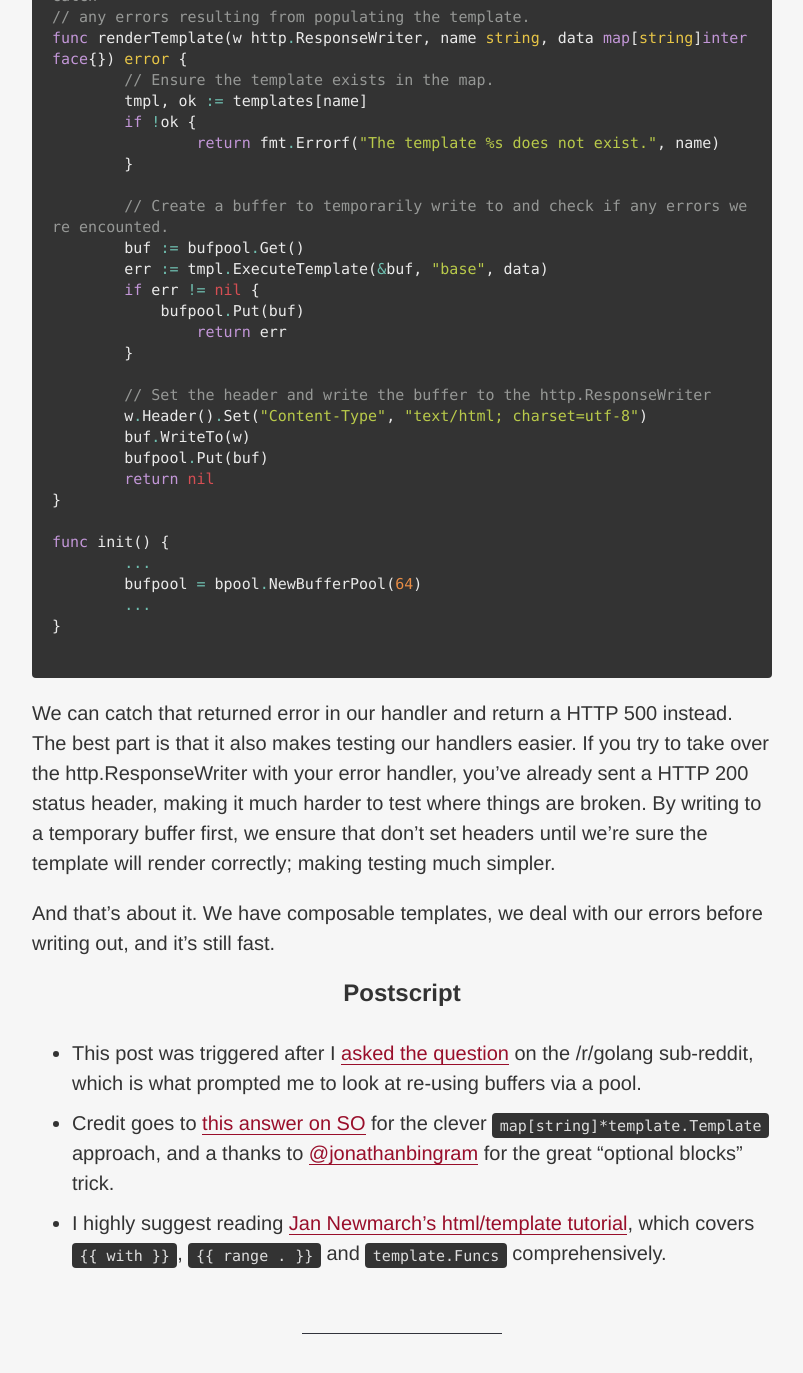
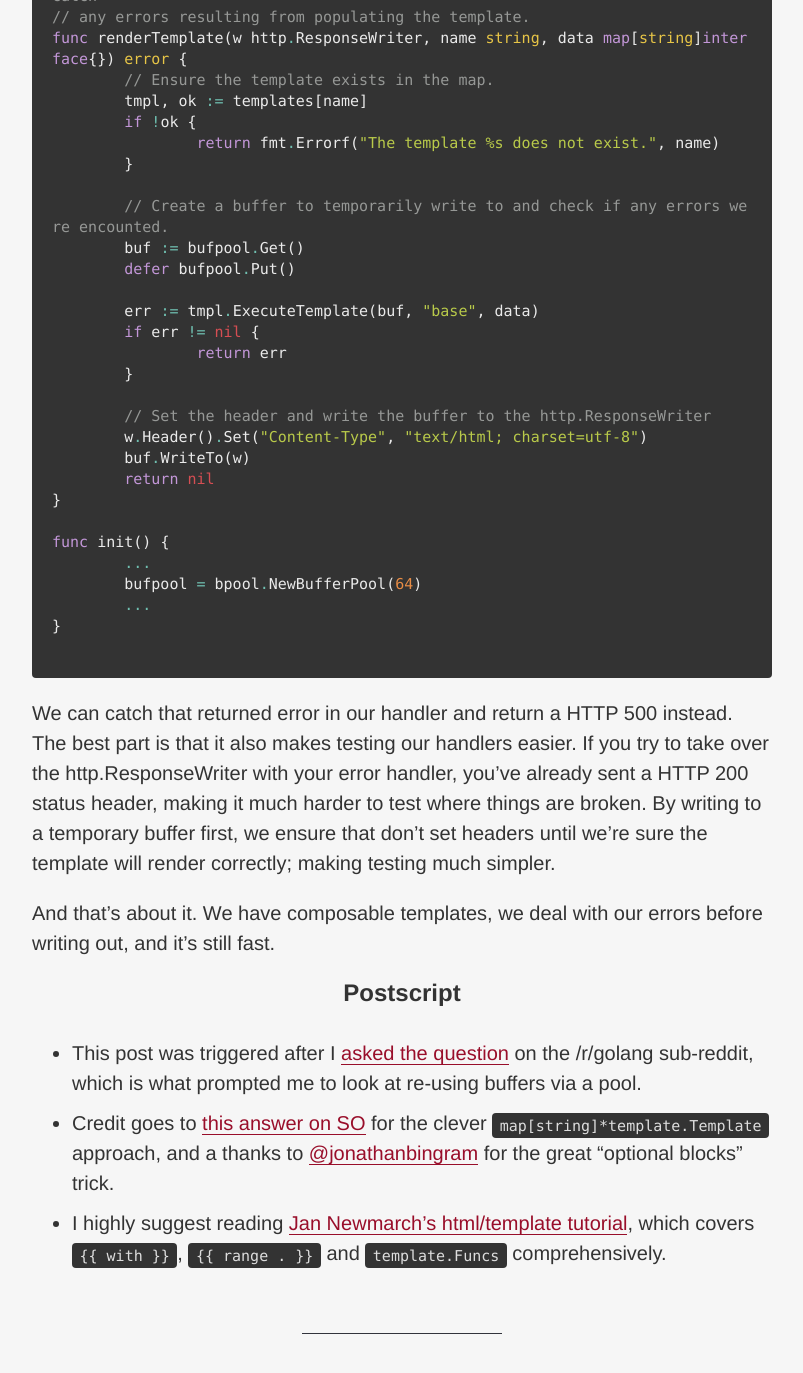
Before and after one commit to elithrar/elithrar.github.io, a Jekyll site: the page built from index.html, in a window 1280 px wide and 1400 px high, scrolled down 26428 px. Shown: the top 1373 px of the window, without its empty margins (238-1041 px from the left). Built offline with Jekyll 4.4.1, drawn with Linux system fonts in a browser that asks for light colours; Markdown is read by kramdown in place of the engine named in the settings; the list of posts is cut into pages by our own code.

Commit message:
Centred archive headers (again).
Added <hr> on post page above title.

Typo in code example - &buf to buf as already a *buf.

```diff
--- a/_layouts/post.html
+++ b/_layouts/post.html
@@ -3,6 +3,7 @@
 ---
 
 <div class="post">
+    <hr>
   <h1 class="post-title">
       <a href="{{ page.url }}">
           {{ page.title }}
--- a/_posts/2014-06-10-approximating-html-template-inheritance.md
+++ b/_posts/2014-06-10-approximating-html-template-inheritance.md
@@ -4,6 +4,7 @@
 categories: "go, web"
 published: true
 ---
+
 
 Go's [html/template](http://golang.org/pkg/html/template/) package is fairly minimal compared to templating packages associated with other languages (Jinja, Mustache, even Django's templates), although it makes up for this with [security](http://js-quasis-libraries-and-repl.googlecode.com/svn/trunk/safetemplate.html#problem_definition) and great docs.
 
@@ -142,16 +143,16 @@
 
 	// Create a buffer to temporarily write to and check if any errors were encounted.
 	buf := bufpool.Get()
-	err := tmpl.ExecuteTemplate(&buf, "base", data)
+	defer bufpool.Put()
+
+	err := tmpl.ExecuteTemplate(buf, "base", data)
 	if err != nil {
-	    bufpool.Put(buf)
 		return err
 	}
 
 	// Set the header and write the buffer to the http.ResponseWriter
 	w.Header().Set("Content-Type", "text/html; charset=utf-8")
 	buf.WriteTo(w)
-	bufpool.Put(buf)
 	return nil
 }
 
--- a/public/css/elithrar-www.css
+++ b/public/css/elithrar-www.css
@@ -153,7 +153,6 @@
 }
 
 .post-archive-item {
-    text-align: left;
     margin-top: 1.5rem;
     margin-bottom: 0.1rem;
 }
```
